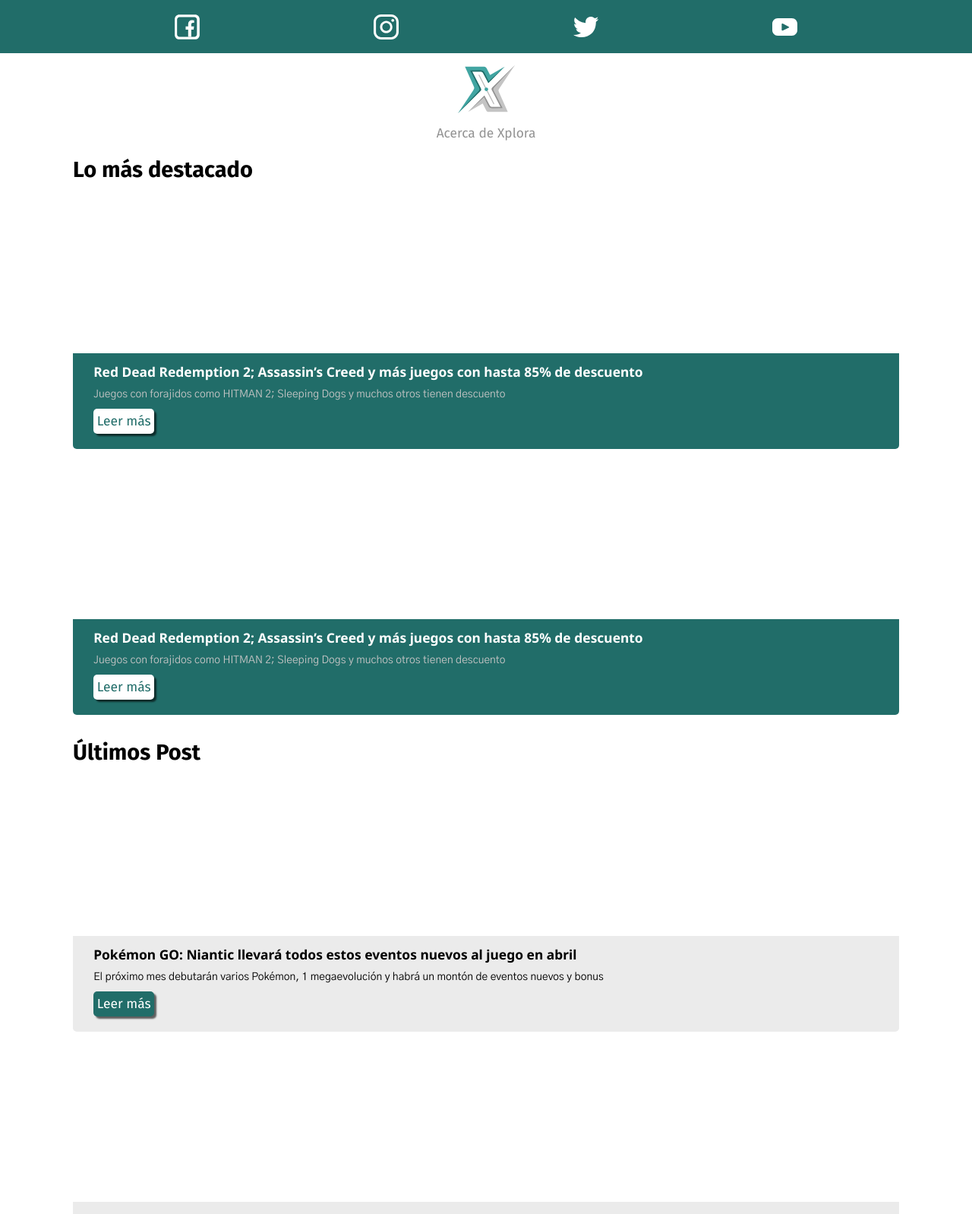
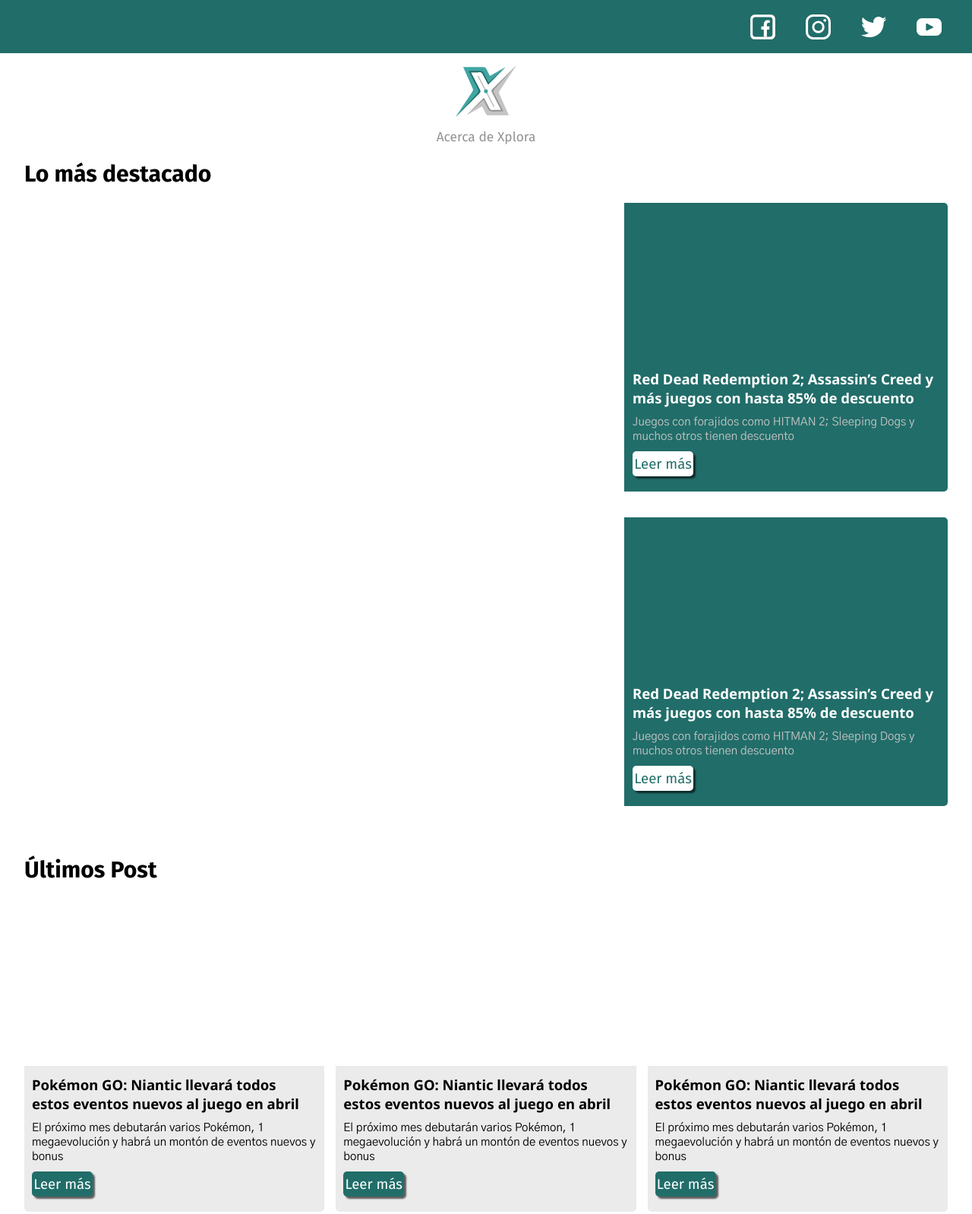
Before and after one commit to JairOrozco/xplora-game-up, a plain HTML site: page index.html in a window 1280 px wide. Shown: the top 1598 px of the page at 76% size. Drawn offline with Linux system fonts and the light colour scheme.

Commit message:
MediaQueries 960px desktop Home listo.

```diff
--- a/index.html
+++ b/index.html
@@ -9,7 +9,8 @@
     <link href="https://fonts.googleapis.com/css2?family=Bungee&family=Fira+Sans:wght@400;500;600;700;800;900&family=Gothic+A1:wght@400;500;600;700&family=Noto+Sans:wght@400;700&display=swap" rel="stylesheet">
     <link rel="stylesheet" href="styles/mobile_styles.css">
     <link rel="stylesheet" href="styles/mobile_styles_min375.css" media="screen and (min-width: 375px)">
-    <link rel="stylesheet" href="styles/mobile_styles_min420.css" media="screen and (min-width: 420px) and (max-width: 767px)">
+    <link rel="stylesheet" href="styles/mobile_styles_min420.css" media="screen and (min-width: 420px)">
+    <link rel="stylesheet" href="styles/desktop_styles_min960.css" media="screen and (min-width: 960px)">
     <title>Xplora Game-Up</title>
 </head>
 <body>
@@ -42,9 +43,11 @@
 
     <main class="main">
 
-        <section class="main__margins-highlights">
+        <section class="main__margins-highlights h1_title">
+            <h1 class="titulares">Lo más destacado</h1>
+        </section>
 
-            <h1 class="titulares">Lo más destacado</h1>
+        <section class="main__margins-highlights destacado_post">
 
             <article class="main__card-highlight">
                 <div class="card-highlight__img a"></div>
@@ -74,9 +77,11 @@
 
         </section>
 
-        <section class="main__margins-post">
+        <section class="main__margins-post h2_title">
+            <h2 class="titulares">Últimos Post</h2>
+        </section>
 
-            <h2 class="titulares">Últimos Post</h2>
+        <section class="main__margins-post normal_post">
 
             <article class="main__card-post">
                 <div class="card-post__img a"></div>
--- /dev/null
+++ b/styles/desktop_styles_min960.css
@@ -0,0 +1,62 @@
+/* Header */
+
+.header__barmedia{
+    justify-content: flex-end;
+}
+
+.media-icon{
+    width: 33px;
+    height: 33px;
+    margin-right: 40px;
+
+}
+
+/* Logo */
+
+.header__logo-about a{
+    font-size: 1.5rem;
+}
+
+/* Main */
+
+.h1_title{
+    width: 95%;
+    display: block;
+    margin-bottom: 20px;
+}
+
+.destacado_post{
+    width: 95%;
+}
+
+.main__card-highlight{
+    display: grid;
+    grid-template-columns: 65% 35%;
+    grid-template-rows: 380px;
+
+}
+
+.card-highlight__img, .card-post__img{
+    border-radius: 5px 0 0 5px;
+}
+
+.card-highlight__info-card{
+    display: flex;
+    align-items: flex-end;
+}
+
+/* Main Grid Noticias*/
+
+.h2_title{
+    width: 95%;
+    display: block;
+    margin-bottom: 20px;
+}
+
+.normal_post{
+    width: 95%;
+    grid-template-columns: repeat(3, 1fr);
+    grid-template-rows: repeat(3, auto);
+    gap: 20px 15px;
+    margin-bottom: 32px;
+}
--- a/styles/mobile_styles.css
+++ b/styles/mobile_styles.css
@@ -88,6 +88,11 @@ html{
     /* border: 1px solid black; */
 }
 
+.h1_title{
+    display: block;
+    margin-bottom: 20px;
+}
+
 .titulares{
     font-family: var(--fira);
     font-size: 2.4rem;
@@ -107,7 +112,6 @@ html{
 .card-highlight__img, .card-post__img{ /* CONTIENE LAS CLASES DE LOS DESTACADOS COMO LOS POST NORMALES */
     width: 100%;
     min-height: 162px;
-    max-height: 180px;
     margin: 0 auto;
     background-image: url();
     background-position: center;
@@ -267,6 +271,11 @@ html{
     margin-bottom: 32px;
 }
 
+.h2_title{
+    display: block;
+    margin-bottom: 20px;
+}
+
 .main__post{
     font-family: var(--fira);
     font-size: 2.4rem;
--- a/styles/mobile_styles_min375.css
+++ b/styles/mobile_styles_min375.css
@@ -15,6 +15,11 @@
 .main__margins-highlights{
     width: 85%;
 }
+
+/* .h1_title{
+    display: block;
+    margin-bottom: 20px;
+} */
 
 .titulares, .main__post{
     font-size: 2.5rem;
--- a/styles/mobile_styles_min420.css
+++ b/styles/mobile_styles_min420.css
@@ -7,6 +7,11 @@
     width: 80px;
     height: 80px;
 }
+/*
+.h1_title{
+    display: block;
+    margin-bottom: 20px;
+} */
 
 .header__logo-about a, .card-highlight__info-card-title, .card-highlight__info-card-button a, .card-post__info-card-title, .card-post__info-card-button a{
     font-size: 1.6rem;
```
